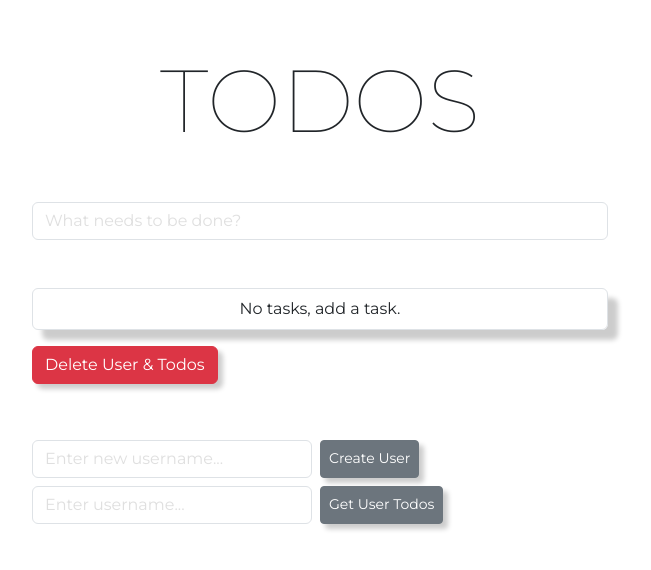
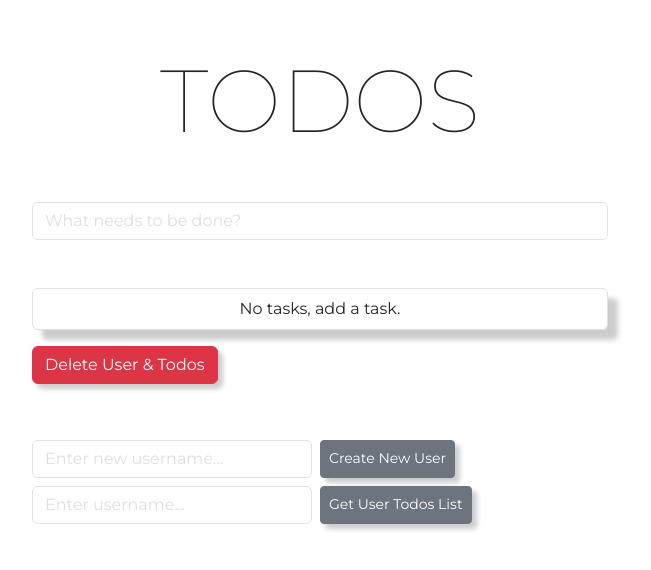
Before and after one commit to nicocarcamo/API-integrated-react-todo-list, a React (Create React App) app: page / in a window 1280 px wide. Shown: the top 570 px of the page, without its empty margins (320-971 px from the left). Built offline with nearby package versions, Linux system fonts and the light colour scheme.

Commit message:
minor btn fix

```diff
--- a/src/components/TodoList.jsx
+++ b/src/components/TodoList.jsx
@@ -142,11 +142,11 @@ function TodoList() {
 
             <form className="d-flex my-2" onSubmit={handleSubmitUser}>
                 <input className="form-control user-input" type="text" name="inputField" id="inputField" placeholder="Enter new username..." />
-                <button className="btn btn-secondary btn-sm ms-2" type="submit">Create User</button>
+                <button className="btn btn-secondary btn-sm ms-2" type="submit">Create New User</button>
             </form>
             <form className="d-flex my-2" onSubmit={handleGetUser}>
                 <input className="form-control user-input" type="text" name="inputField" id="inputField" placeholder="Enter username..." />
-                <button className="btn btn-secondary btn-sm ms-2" type="submit">Get User Todos</button>
+                <button className="btn btn-secondary btn-sm ms-2" type="submit">Get User Todos List</button>
             </form>
 
         </div>
```
